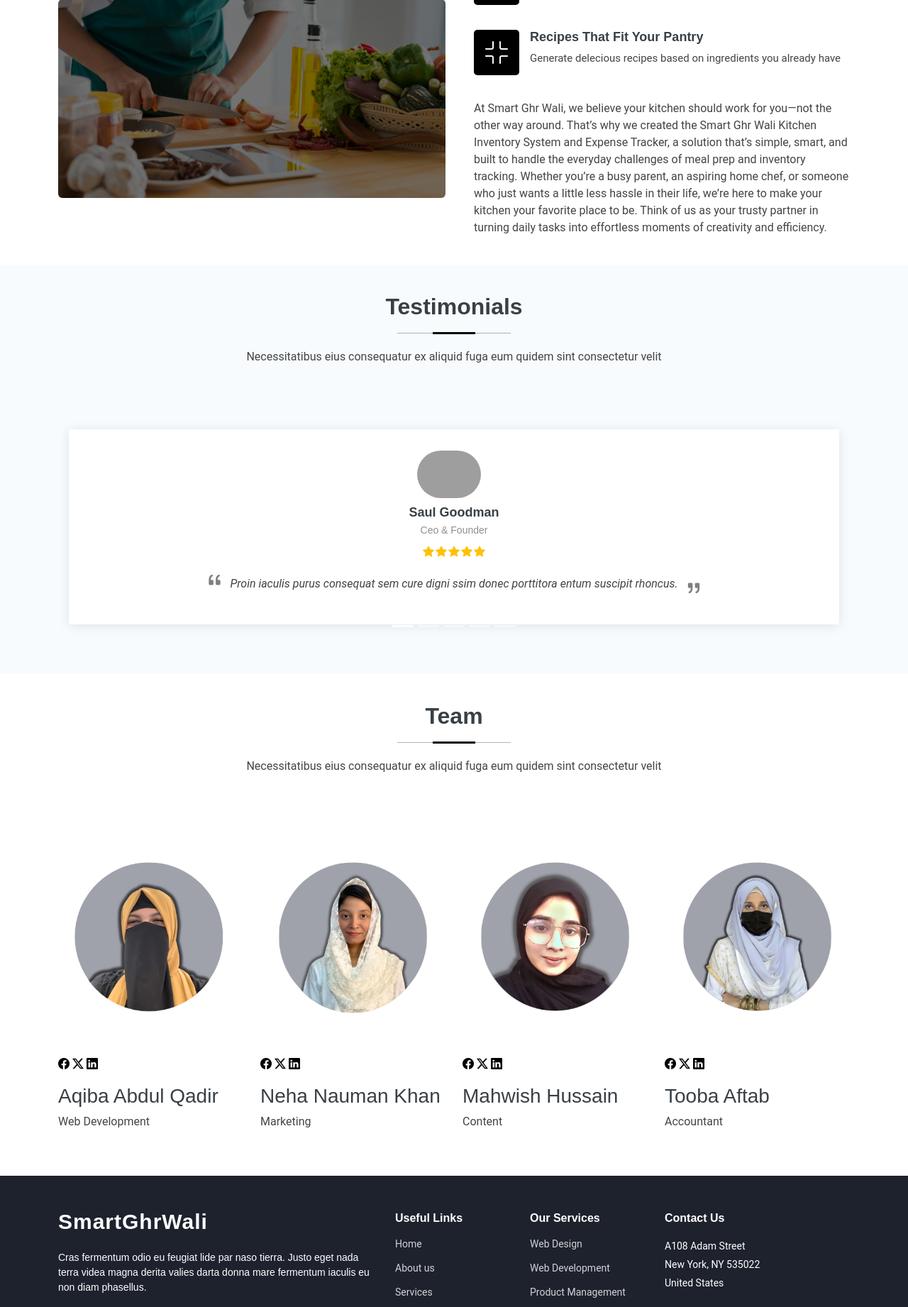
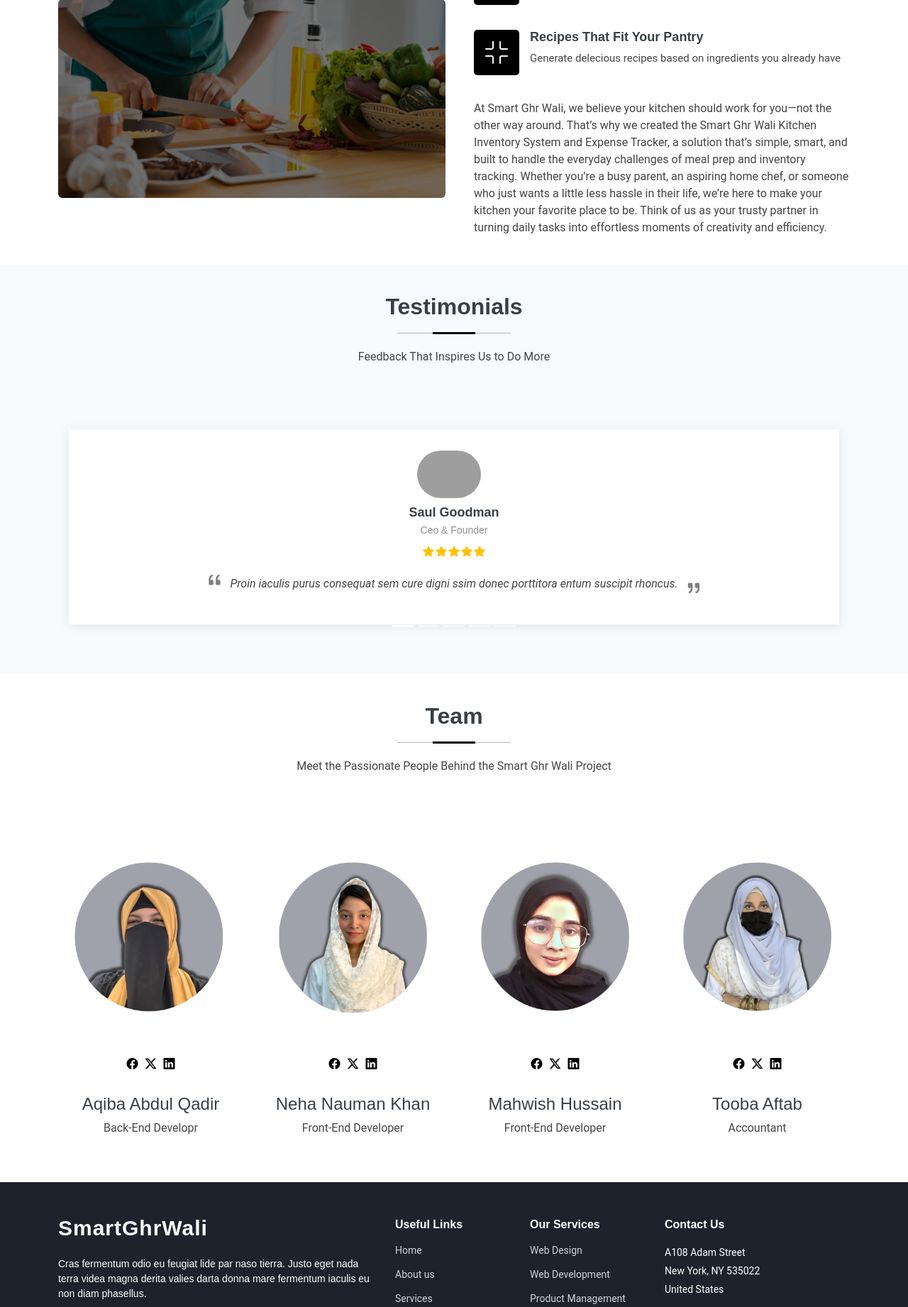
Before and after one commit to Sulphite05/Kitchen-Inventory-Management-System, a Django app: template SmartGhrWali/templates/index.html in a window 1280 px wide. Shown: the part 2187-4029 px from the top of the page at 71% size. Run offline with Django 3.2, Linux system fonts and the light colour scheme; the template is opened without the code that fills it, so the values that code supplies are empty; some libraries are stand-ins or nearby versions; grey boxes are pictures that could not be loaded.

Commit message:
Our Team Section updated

```diff
--- a/SmartGhrWali/templates/index.html
+++ b/SmartGhrWali/templates/index.html
@@ -164,7 +164,7 @@ Smart Ghr Wali
         <!-- Section Title -->
         <div class="container section-title" data-aos="fade-up">
           <h2>Testimonials</h2>
-          <p>Necessitatibus eius consequatur ex aliquid fuga eum quidem sint consectetur velit</p>
+          <p>Feedback That Inspires Us to Do More</p>
         </div><!-- End Section Title -->
 
         <div class="container" data-aos="fade-up" data-aos-delay="100">
@@ -281,7 +281,7 @@ Smart Ghr Wali
     <!-- Section Title -->
     <div class="container section-title" data-aos="fade-up">
       <h2>Team</h2>
-      <p>Necessitatibus eius consequatur ex aliquid fuga eum quidem sint consectetur velit</p>
+      <p>Meet the Passionate People Behind the Smart Ghr Wali Project</p>
     </div><!-- End Section Title -->
 
     <div class="content">
@@ -300,7 +300,7 @@ Smart Ghr Wali
               </figure>
               <div class="person-contents">
                 <h3>Aqiba Abdul Qadir</h3>
-                <span class="position">Web Development</span>
+                <span class="position">Back-End Developr</span>
               </div>
             </div>
           </div>
@@ -317,7 +317,7 @@ Smart Ghr Wali
               </figure>
               <div class="person-contents">
                 <h3>Neha Nauman Khan</h3>
-                <span class="position">Marketing</span>
+                <span class="position">Front-End Developer</span>
               </div>
             </div>
           </div>
@@ -334,7 +334,7 @@ Smart Ghr Wali
               </figure>
               <div class="person-contents">
                 <h3>Mahwish Hussain</h3>
-                <span class="position">Content</span>
+                <span class="position">Front-End Developer</span>
               </div>
             </div>
           </div>
--- a/static/css/homepage.css
+++ b/static/css/homepage.css
@@ -682,3 +682,37 @@
       left: auto;
     }
   }
+
+/*--------------------------------------------------------------
+# Team Section
+--------------------------------------------------------------*/
+.team .person {
+  position: relative;
+}
+
+.team .person figure {
+  margin-bottom: 0;
+  padding-bottom: 0;
+  position: relative;
+  overflow: hidden;
+  margin-bottom: 30px;
+}
+
+.team .person img {
+  transition: 0.3s all ease;
+}
+
+.team .person .person-contents {
+  text-align: center;
+}
+
+.team .person .person-contents h3 {
+  color: var(--heading-color);
+  font-size: 24px;
+}
+
+.social {
+      display: flex;
+      justify-content: center; /* Center the icons horizontally */
+      gap: 10px;               /* Optional: adds space between the icons */
+  }
```
